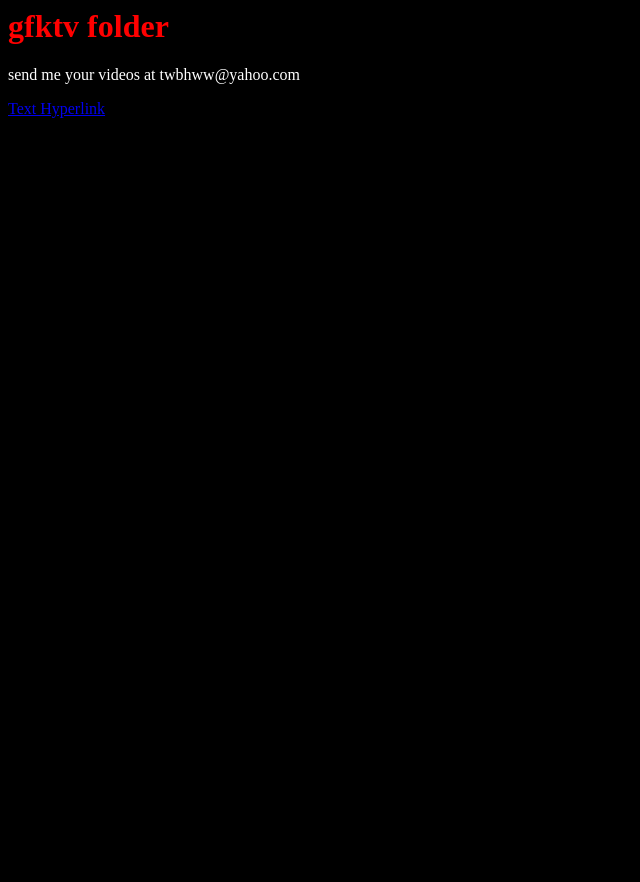
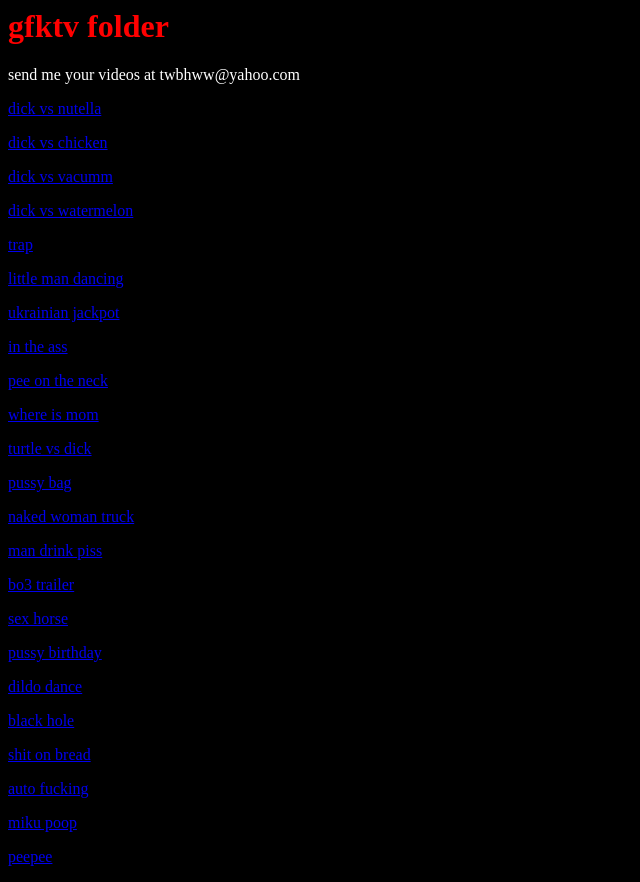
Before and after one commit to gfktv-folder/gfktv-folder, a plain HTML site: page index.html in a window 1280 px wide. Shown: the whole page, without its empty margins (0-640 px from the left). Before the commit the page ends 800 px from the top, so only its background shows below. Drawn offline with Linux system fonts and the light colour scheme.

Commit message:
Update index.html

```diff
--- a/index.html
+++ b/index.html
@@ -6,4 +6,48 @@
 
  <p style="color:#FFFFFF";>send me your videos at twbhww@yahoo.com</p>
 
-<a href=”https://1drv.ms/v/s!AkQGcoZqMuapkE_LxPB_tUVnIblm”>Text Hyperlink</a>
+<p><a href="https://1drv.ms/v/s!AkQGcoZqMuapkE_LxPB_tUVnIblm">dick vs nutella</a></p>
+
+<p><a href="https://1drv.ms/v/s!AkQGcoZqMuapkFC-bsDAkOlu4XU0">dick vs chicken</a></p>
+
+<p><a href="https://1drv.ms/v/s!AkQGcoZqMuapkFE1M_dV2-lNuYMb">dick vs vacumm</a></p>
+
+<p><a href="https://1drv.ms/v/s!AkQGcoZqMuapkFINN8b3W2kWO0EM">dick vs watermelon</a></p>
+
+<p><a href="https://1drv.ms/v/s!AkQGcoZqMuapkFUoTeYef8GvYQN7">trap</a></p>
+
+<p><a href="https://1drv.ms/v/s!AkQGcoZqMuapkFb06ArcmF1SkCgJ">little man dancing</a></p>
+
+<p><a href="https://1drv.ms/v/s!AkQGcoZqMuapkFgSGOnFUYV12miD">ukrainian jackpot</a></p>
+
+<p><a href="https://1drv.ms/v/s!AkQGcoZqMuapkFnAJ_-v-PrT2duI">in the ass</a></p>
+
+<p><a href="https://1drv.ms/v/s!AkQGcoZqMuapkFq6j9sLdhGJH-yV">pee on the neck</a></p>
+
+<p><a href="https://1drv.ms/v/s!AkQGcoZqMuapkEj_51DGNoZ3Kf9G">where is mom</a></p>
+
+<p><a href="https://1drv.ms/v/s!AkQGcoZqMuapkEdfiA0ZPhZfhQg_">turtle vs dick</a></p>
+
+<p><a href="https://1drv.ms/v/s!AkQGcoZqMuapkFuBXH1fiktR21Hz">pussy bag</a></p>
+
+<p><a href="https://1drv.ms/v/s!AkQGcoZqMuapkESQJV16Vcw1tDcx">naked woman truck</a></p>
+
+<p><a href="https://1drv.ms/v/s!AkQGcoZqMuapkFdCnryjcxjq_a4N">man drink piss</a></p>
+
+<p><a href="https://1drv.ms/v/s!AkQGcoZqMuapkEX9brnKs7uvNOkk">bo3 trailer</a></p>
+
+<p><a href="https://1drv.ms/v/s!AkQGcoZqMuapkF3gZ_cEm8FnduqJ">sex horse</a></p>
+
+<p><a href="https://1drv.ms/v/s!AkQGcoZqMuapkFwtFdFsRGaiXk-4">pussy birthday</a></p>
+
+<p><a href="https://1drv.ms/v/s!AkQGcoZqMuapkF6czf7sqOy_ipdy">dildo dance</a></p>
+
+<p><a href="https://1drv.ms/v/s!AkQGcoZqMuapkF9xWuc9WtesD1V5">black hole</a></p>
+
+<p><a href="https://1drv.ms/v/s!AkQGcoZqMuapkFPdXm6xXCC9KPY4">shit on bread</a></p>
+
+<p><a href="https://1drv.ms/v/s!AkQGcoZqMuapkFRUIkbqyAhifsmp">auto fucking</a></p>
+
+<p><a href="https://1drv.ms/v/s!AkQGcoZqMuapkEnBLds3GxMS1FZn">miku poop</a></p>
+
+<p><a href="https://1drv.ms/v/s!AkQGcoZqMuapkEPPr9zpJdIYmLhX">peepee</a></p>
```
